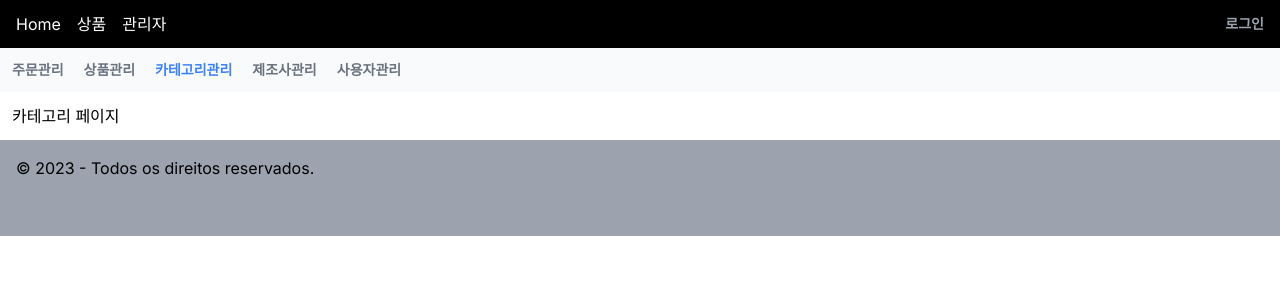
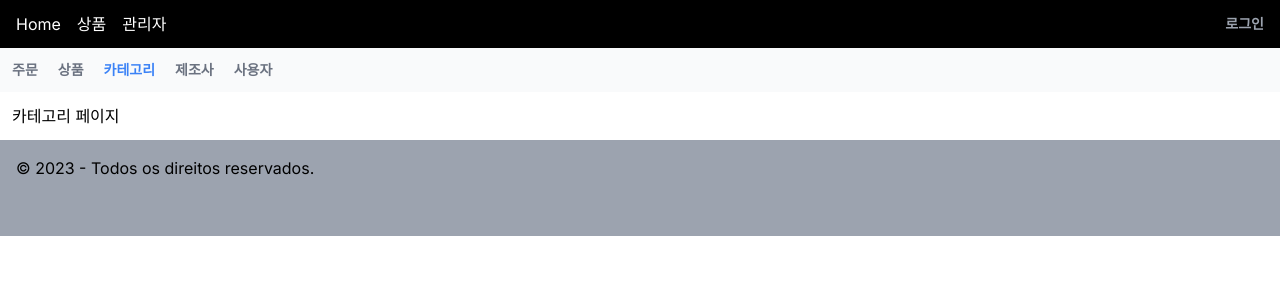
Before and after one commit to dbaudwns20/Daesungnipple, a Next.js app: page /management/categories in a window 1280 px wide. Shown: the top 300 px of the page. Built offline with nearby package versions, Linux system fonts and the light colour scheme; no server answers.

Commit message:
rename link name

```diff
--- a/src/app/(shop)/management/layout.tsx
+++ b/src/app/(shop)/management/layout.tsx
@@ -4,11 +4,11 @@ import { usePathname } from "next/navigation";
 import Link from "next/link";
 
 const NavLinks = [
-  { name: "주문관리", href: "/management/orders" },
-  { name: "상품관리", href: "/management/products" },
-  { name: "카테고리관리", href: "/management/categories" },
-  { name: "제조사관리", href: "/management/manufacturers" },
-  { name: "사용자관리", href: "/management/users" },
+  { name: "주문", href: "/management/orders" },
+  { name: "상품", href: "/management/products" },
+  { name: "카테고리", href: "/management/categories" },
+  { name: "제조사", href: "/management/manufacturers" },
+  { name: "사용자", href: "/management/users" },
 ];
 
 export default function ManagementLayout(
@@ -23,7 +23,6 @@ export default function ManagementLayout(
       <nav className="flex w-full items-start gap-5 bg-gray-50 p-3 text-sm font-bold">
         {NavLinks.map((link) => {
           const isActive = pathname.startsWith(link.href);
-
           return (
             <Link
               className={`${isActive ? "text-blue-500" : "text-gray-500"} hover:text-blue-400`}
```
